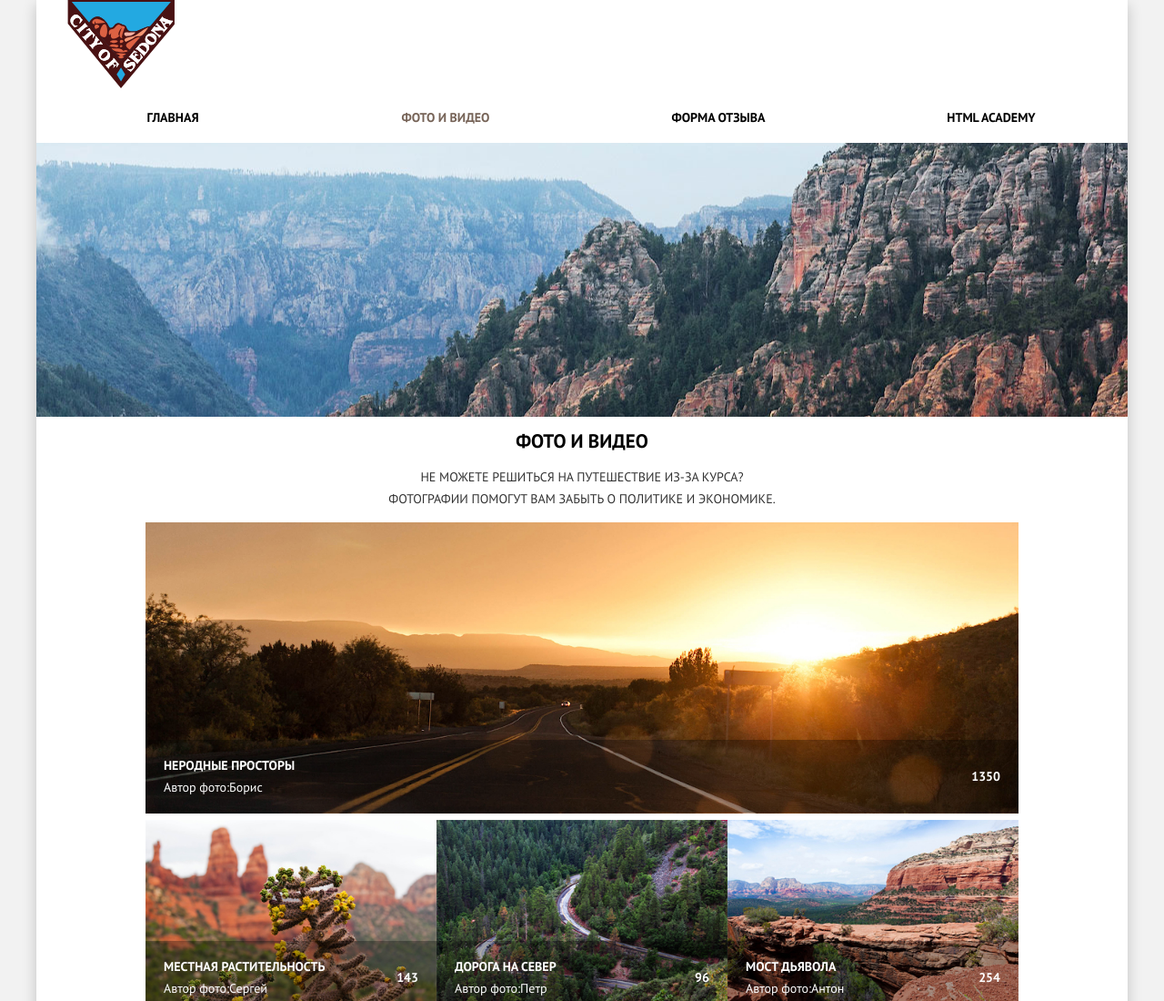
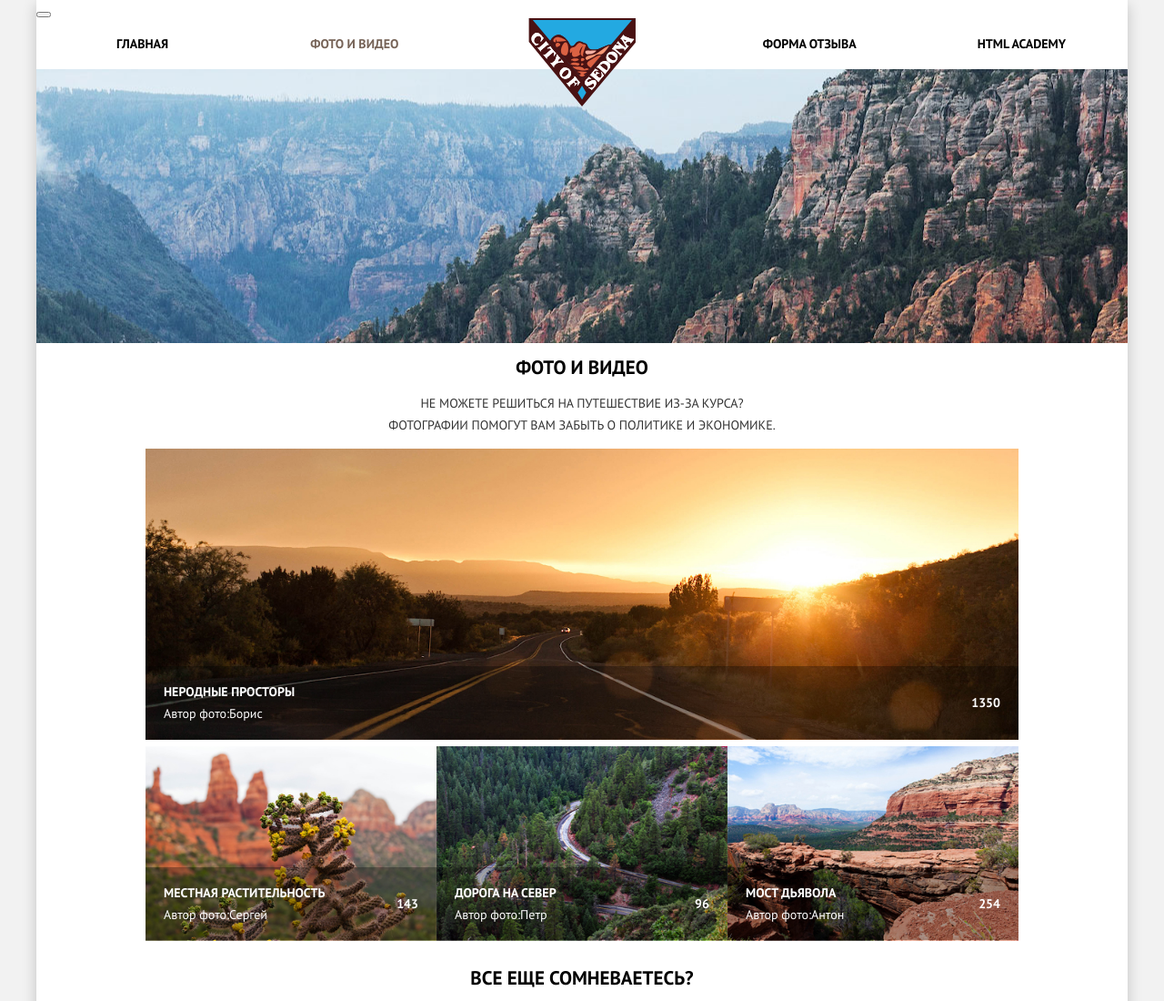
Before and after one commit to supsad/sedona, a website: page source/catalog.html in a window 1280 px wide. Shown: the top 1100 px of the page at 91% size. Drawn offline with nearby package versions, Linux system fonts and the light colour scheme; files that its build step writes are made by us from their sources.

Commit message:
refactor the button and logo from header to nav, added menu script

```diff
--- a/source/catalog.html
+++ b/source/catalog.html
@@ -9,14 +9,11 @@
 </head>
 <body class="page__body">
 <div class="page__wrapper">
-  <header class="page-header page-header_other">
-    <button class="page-header__toggle">
-      <span class="visually-hidden">Открыть меню навигации</span>
-    </button>
-    <a class="page-header__logo logo" href="index.html">
-      <img class="logo__img" src="img/logo/logotype-mobile.svg" alt="Логотип Sedona" width="102" height="84">
-    </a>
-    <nav class="page-nav" aria-labelledby="nav-title">
+  <header class="page__page-header page-header page-header_other">
+    <nav class="page-header__page-nav page-nav page-nav_closed page-nav_no-js" aria-labelledby="nav-title">
+      <button class="page-nav__toggle">
+        <span class="visually-hidden">Открыть меню навигации</span>
+      </button>
       <span class="visually-hidden" id="nav-title">Главная навигация по сайту</span>
       <ul class="page-nav__list">
         <li class="page-nav__item">
@@ -24,6 +21,11 @@
         </li>
         <li class="page-nav__item">
           <a class="button page-nav__link page-nav__link_current">Фото и видео</a>
+        </li>
+        <li class="page-nav__item page-nav__item_logo">
+          <a class="page-nav__logo logo" href="index.html">
+            <img class="logo__img" src="img/logo/logotype-mobile.svg" alt="Логотип Sedona" width="102" height="84">
+          </a>
         </li>
         <li class="page-nav__item">
           <a class="button page-nav__link" href="form.html">Форма отзыва</a>
@@ -217,5 +219,7 @@
     </div>
   </footer>
 </div>
+
+<script src="js/page-nav.js"></script>
 </body>
 </html>
```
Also changed, not shown: source/form.html (+12 -8 lines), source/index.html (+12 -8 lines).
